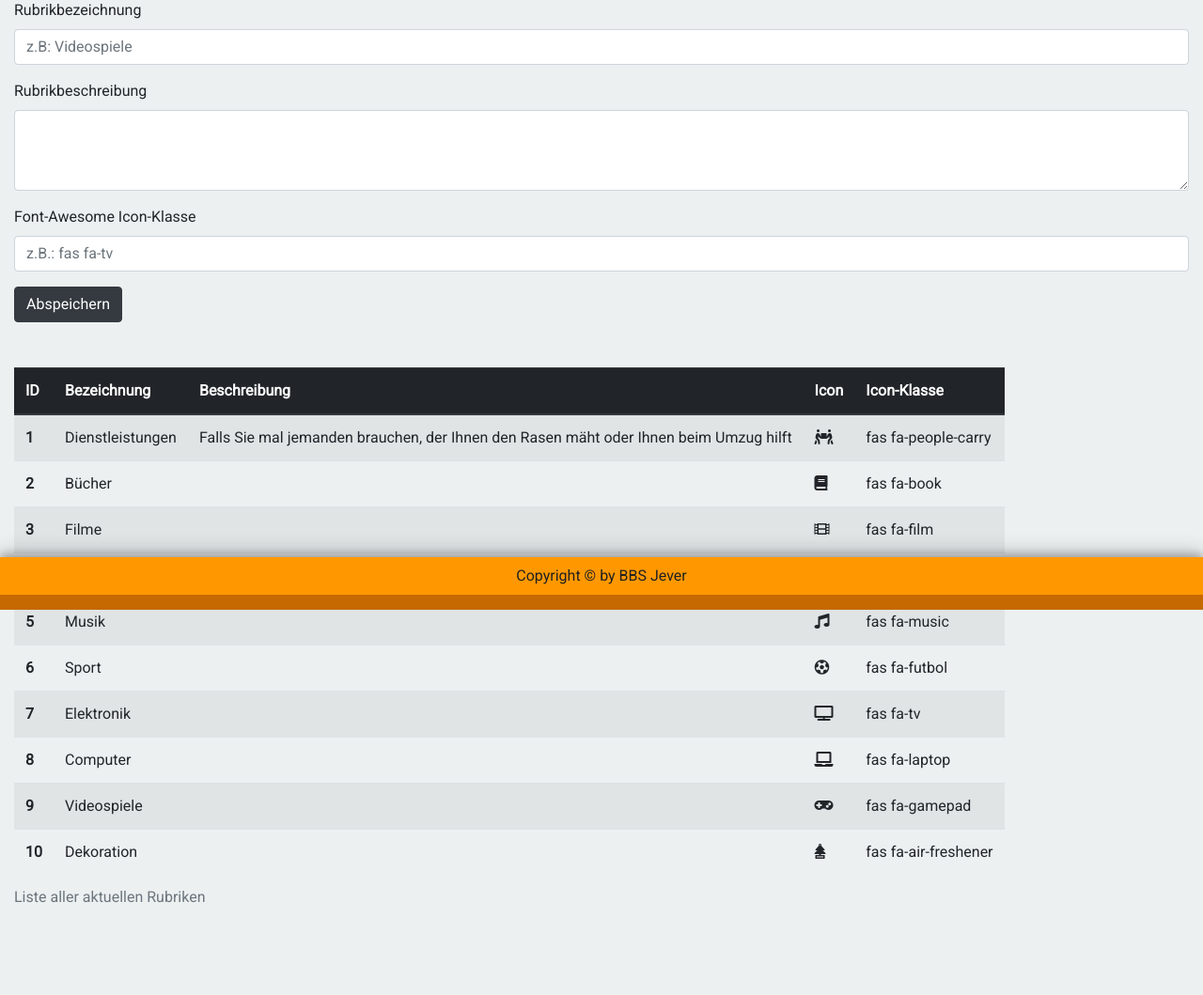
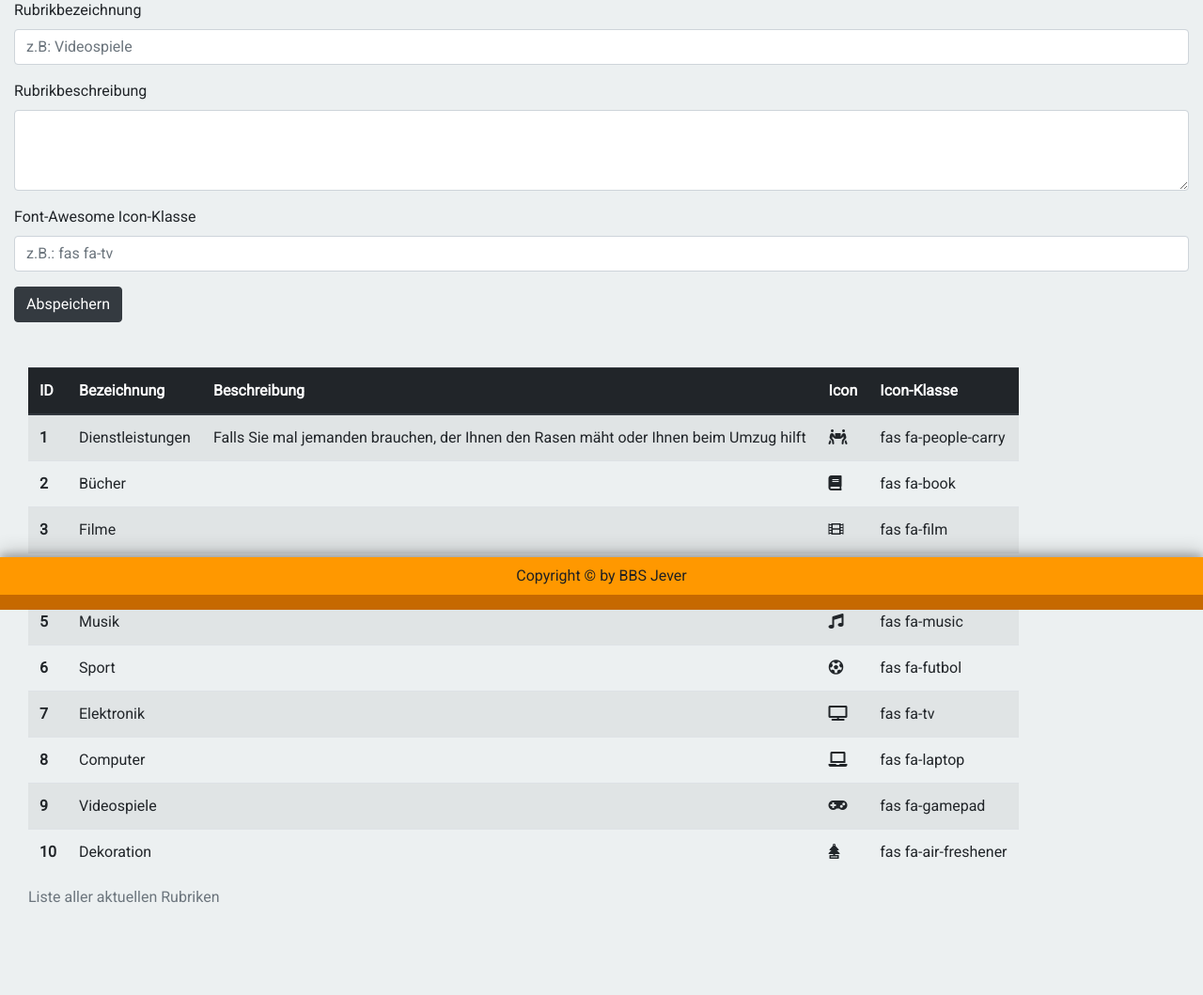
Before and after one commit to Karma97/Blackboard, a PHP site: page /rubadd.php in a window 1280 px wide. Shown: the part 151-1210 px from the top of the page at 94% size. Run offline with PHP 8.4, Linux system fonts and the light colour scheme; data comes from the database, SQL or seed files in the repository; some libraries are stand-ins or nearby versions.

Commit message:
34234234

```diff
--- a/rubadd.php
+++ b/rubadd.php
@@ -58,8 +58,8 @@
 	}
 
 	?>
-
-<table class="mt-5 table mb-5 tablebottom table-hover table-responsive table-striped">
+	<div class="container-fluid">
+<table class="mt-5 table mb-5 ml-auto mr-auto tablebottom table-hover table-responsive table-striped">
  <caption>Liste aller aktuellen Rubriken</caption>
   <thead class="thead-dark">
     <tr>
@@ -94,6 +94,7 @@
 		?>
   </tbody>
 </table>
+</div>
   </div>
   </div>
 
```
